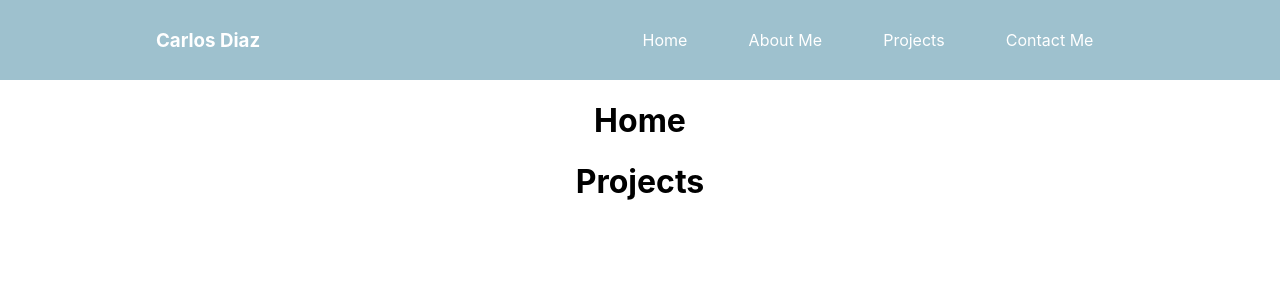
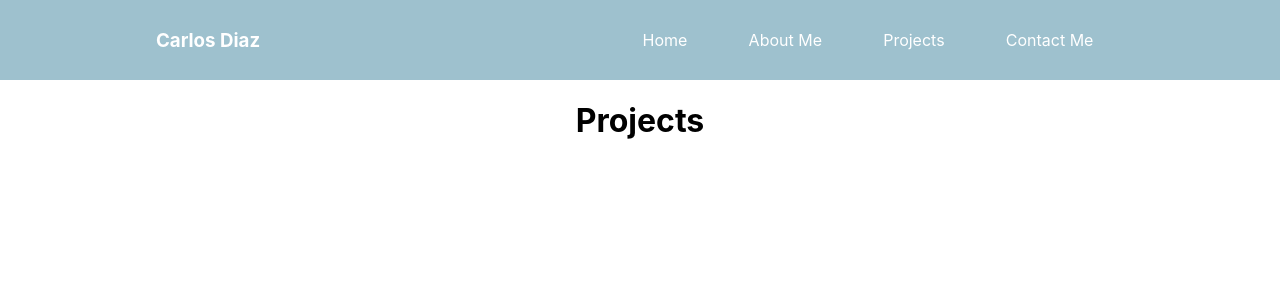
Before and after one commit to carlosmdiaz/carlosmdiaz.github.io, a React (Create React App) app: page /projects in a window 1280 px wide. Shown: the top 300 px of the page. Built offline with nearby package versions, Linux system fonts and the light colour scheme.

Commit message:
Before, when trying to go to the different layers of my web page, the content in home was always showing. Now, I am using Switch to render exactly what I want to render.

```diff
--- a/src/App.js
+++ b/src/App.js
@@ -13,10 +13,12 @@
     <Router>
       <div className="App">
         <Navigation />
-        <Route path="/" component={Home}/>
-        <Route path="/aboutme" component={AboutMe}/>
-        <Route path="/projects" component={Projects}/>
-        <Route path="/contactme" component={ContactMe}/>
+        <Switch>
+          <Route path="/" exact component={Home}/>
+          <Route path="/aboutme" component={AboutMe}/>
+          <Route path="/projects" component={Projects}/>
+          <Route path="/contactme" component={ContactMe}/>
+        </Switch>
       </div>
     </Router>
   );
```
